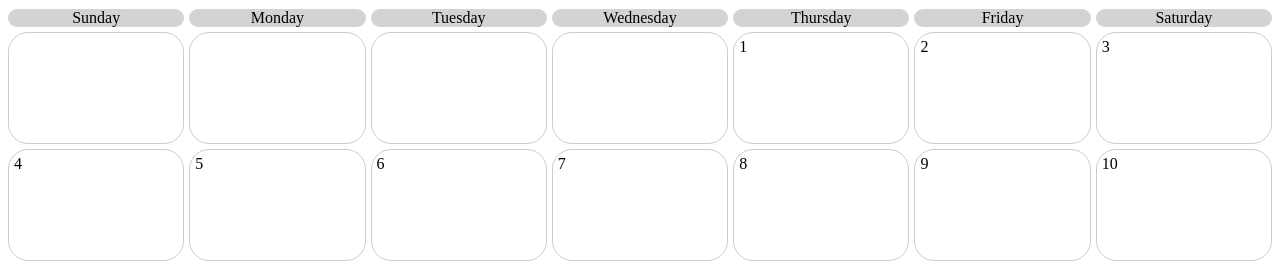
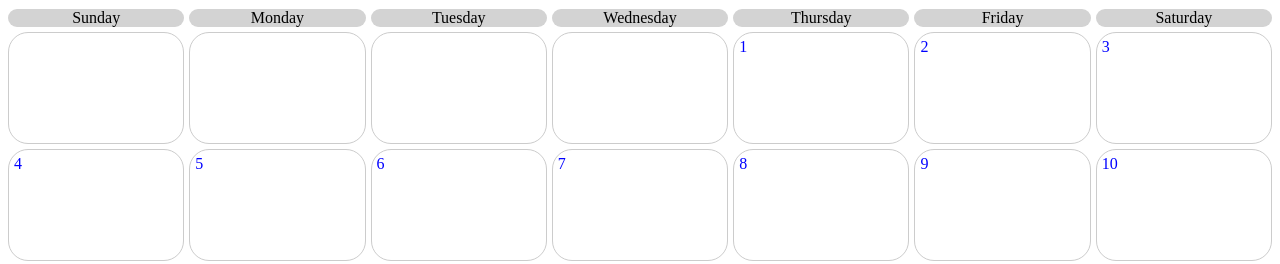
Before and after one commit to mrauch12/crosbys-website, a plain HTML site: page index.html in a window 1280 px wide. Shown: the part 684-948 px from the top of the page. Drawn offline with Linux system fonts and the light colour scheme.

Commit message:
changed .day color in css

```diff
--- a/style.css
+++ b/style.css
@@ -53,6 +53,7 @@
     height: 100px;
     padding: 5px;
     border-radius: 20px;
+    color: rgb(0, 0, 255);
   }
   .day-name {
     background-color: lightgrey;
```
